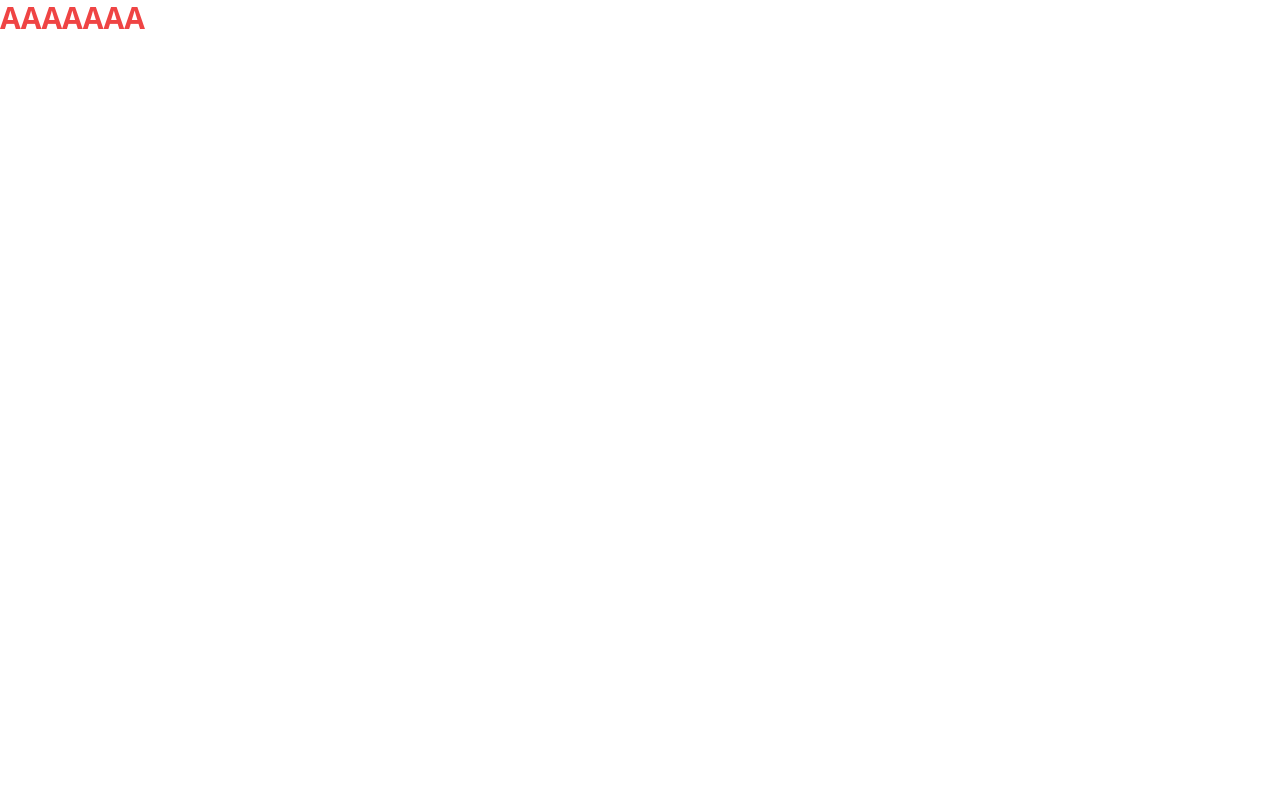
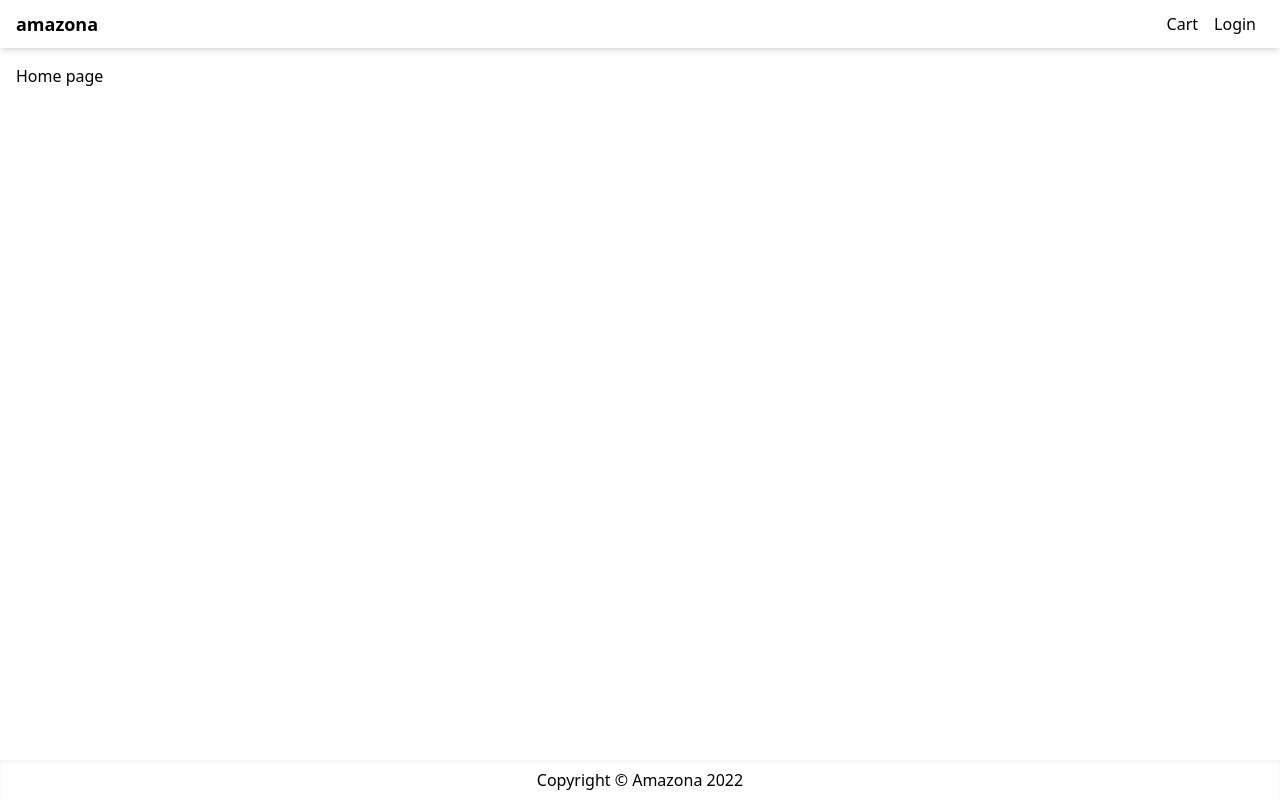
Before and after one commit to leandrokzu/ecommerce-next, a Next.js app: page / in a window 1280 px wide. Built offline with nearby package versions, Linux system fonts and the light colour scheme.

Commit message:
eslint config, basic html structure

```diff
--- /dev/null
+++ b/components/Layout.js
@@ -0,0 +1,36 @@
+import React from "react";
+import Head from "next/head";
+import Link from "next/link";
+
+export default function Layout({ title, children }) {
+  return (
+    <>
+      <Head>
+        <title>{title ? title + " - Amazona" : "Amazona"}</title>
+        <meta name="description" content="Generated by create next app" />
+        <link rel="icon" href="/favicon.ico" />
+      </Head>
+      <div className="flex flex-col justify-between min-h-screen ">
+        <header>
+          <nav className="flex h-12 justify-between items-center shadow-md px-4">
+            <Link href="/">
+              <a className="text-lg font-bold">amazona</a>
+            </Link>
+            <div>
+              <Link href="/cart">
+                <a className="p-2">Cart</a>
+              </Link>
+              <Link href="/login">
+                <a className="p-2">Login</a>
+              </Link>
+            </div>
+          </nav>
+        </header>
+        <main className="container m-auto mt-4 px-4">{children}</main>
+        <footer className="flex justify-center items-center shadow-inner h-10">
+          <p>Copyright © Amazona 2022 </p>
+        </footer>
+      </div>
+    </>
+  );
+}
--- a/pages/index.js
+++ b/pages/index.js
@@ -1,14 +1,5 @@
-import Head from 'next/head'
+import Layout from "../components/Layout";
 
 export default function Home() {
-  return (
-    <div>
-      <Head>
-        <title>Create Next App</title>
-        <meta name="description" content="Generated by create next app" />
-        <link rel="icon" href="/favicon.ico" />
-      </Head>
-      <h1 className="text-3xl font-bold text-red-500">AAAAAAA</h1>
-    </div>
-  )
+  return <Layout title="Home Page">Home page</Layout>;
 }
```
Also changed, not shown: .eslintrc.json.
